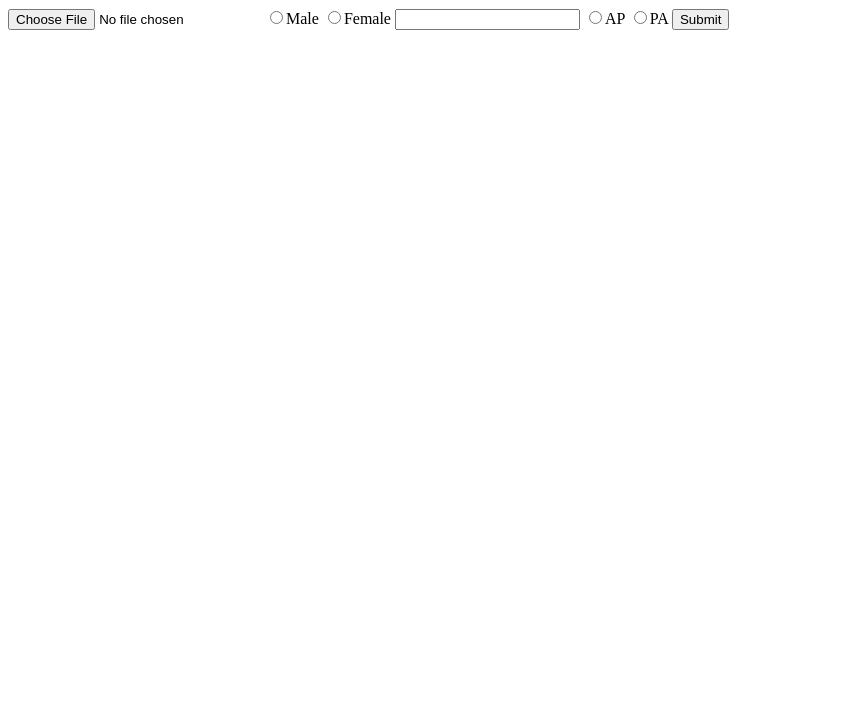
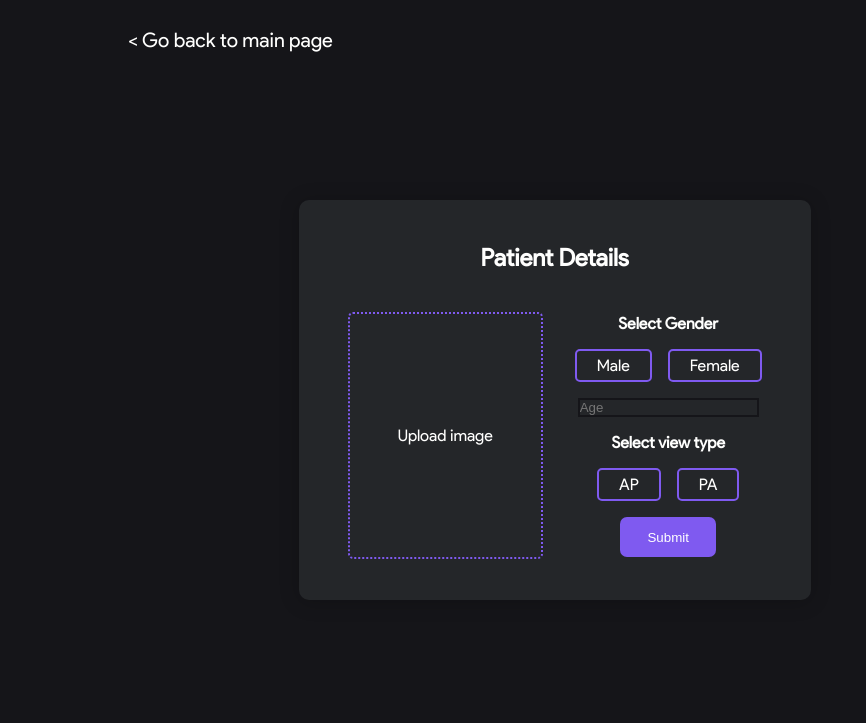
Before and after one commit to hakai2k/lcc, a plain HTML site: page template/model.html in a window 1280 px wide. Shown: the whole page, without its empty margins (0-866 px from the left). Drawn offline with Linux system fonts and the light colour scheme.

Commit message:
80% Completed
-Added styles for model.html
-Need to add JS response system
-Make some changes to patient details form in model.html

```diff
--- a/static/css/contact.css
+++ b/static/css/contact.css
@@ -41,7 +41,7 @@
     box-shadow: 0px 2px 20px 0.5px rgba(0, 0, 0, 0.2);
     padding: 0vh 3vw;
     height: 45vh;
-    width: 40vw;
+    width: 50vw;
     display: flex;
     flex-direction: column;
     justify-content: space-evenly;
@@ -61,9 +61,11 @@
         width: 100%;
         background-color: var(--bgColor2);
         border: 3px solid var(--bgColor);
+        color: var(--paraColor);
         border-radius: 10px;
     }
     & textarea{
+        color: var(--paraColor);
         height: 6rem;
         width: 100%;
         background-color: var(--bgColor2);
@@ -72,6 +74,7 @@
         resize: none;
     }
     & button{
+        cursor: pointer;
         height: 3rem;
         width: 6rem;
         background-color: var(--btnColor);
@@ -87,6 +90,7 @@
 }
 
 .contact-info{
+    width: 35vw;
     background-color: var(--bgColor2);
     border-radius: 10px;
     box-shadow: 0px 2px 20px 0.5px rgba(0, 0, 0, 0.2);
--- a/static/css/index.css
+++ b/static/css/index.css
@@ -51,6 +51,9 @@ html{
 .main-text{
     width: 50%;
     text-align: justify;
+    & span{
+        color: var(--btnColor);
+    }
 }
 
 .tryBtn{
--- a/static/css/model.css
+++ b/static/css/model.css
@@ -0,0 +1,116 @@
+:root{
+    --bgColor: #151519;
+    --bgColor2: #242629;
+    --headerColor: #fffffe;
+    --paraColor: #94a1b2;
+    --btnColor: #7f5af0;
+    --btnText: #fffffe;
+    --secondary: #72757e;
+    --tertiary: #2cb67d;
+}
+
+@font-face {
+    font-family: 'Product Sans Regular';
+    src: url('fonts/product-sans/Product Sans Regular.ttf');
+}
+
+*{
+    padding: 0;
+    margin: 0;
+    box-sizing: border-box;
+}
+
+body{
+    background-color: var(--bgColor);
+    font-family: 'Product Sans Regular';
+    color: var(--headerColor);
+}
+
+header{
+    height: 10vh;
+    width: 100vw;
+    padding: 0% 10%;
+    display: flex;
+    align-items: center;
+    & a{
+        text-decoration: none;
+        color: var(--headerColor);
+        font-size: 20px;
+    }
+}
+
+main{
+    height: 80vh;
+    padding: 5% 10%;
+    display: flex;
+    align-items: center;
+    justify-content: space-evenly;
+}
+
+form{
+    height: 50vh;
+    width: 40vw;
+    background-color: var(--bgColor2);
+    border-radius: 10px;
+    box-shadow: 0px 2px 20px 0.5px rgba(0, 0, 0, 0.2);
+    display: flex;
+    flex-direction: column;
+    align-items: center;
+    justify-content: space-evenly;
+    .form-main-container{
+        display: flex;
+        align-items: center;
+        justify-content: space-between;
+        gap: 2rem;
+    }
+    .form-container{
+        display: flex;
+        flex-direction: column;
+        align-items: center;
+        justify-content: space-evenly;
+        gap: 1rem;
+        & input[type="text"]{
+            background-color: var(--bgColor2);
+            border: 2px solid var(--bgColor);
+            color: var(--headerColor);
+        }
+    }
+    .image-container{
+        & input{
+            display: none;
+        }
+        & label{
+            padding: 7rem 3rem;
+            border-radius: 5px;
+            border: 2px dotted var(--btnColor);
+        }
+    }
+}
+
+.submit{
+    cursor: pointer;
+    height: 2.5rem;
+    width: 6rem;
+    background-color: var(--btnColor);
+    border: none;
+    border-radius: 7px;
+    color: var(--btnText);
+}
+
+.radio-container{
+    display: flex;
+    align-items: center;
+    gap: 1rem;
+    & input {
+        display: none;
+    }
+    & label {
+        padding: 5px 20px;
+        border: 2px solid var(--btnColor);
+        cursor: pointer;
+        border-radius: 5px;
+    }
+    & input:checked + label {
+        background-color: var(--btnColor);
+    }
+}
--- a/template/model.html
+++ b/template/model.html
@@ -7,15 +7,41 @@
     <title>Document</title>
 </head>
 <body>
-    <form id="preForm" method="post" enctype="multipart/form-data" action="http://127.0.0.1:5000/model.html">
-        <input type="file" id="image" name="image" accept="image/*">
-        <input type="radio" id="gender" name="gender" value="M">Male
-        <input type="radio" id="gender" name="gender" value="F">Female
-        <input type="text" id="age" name="age">
-        <input type="radio" id="view" name="view" value="AP">AP
-        <input type="radio" id="view" name="view" value="PA">PA
-        <input type="submit" class="submit">
-    </form>
+    <header>
+        <a href="index.html"> < Go back to main page </a>
+    </header>
+    <main>
+        <form id="preForm" method="post" enctype="multipart/form-data" action="http://127.0.0.1:5000/model.html">
+            <h2>Patient Details</h2>
+            <div class="form-main-container">
+                <div class="image-container">
+                    <input type="file" id="image" class="select-image" name="image" accept="image/*" required>
+                    <label for="image">Upload image</label>
+                </div>
+                <div class="form-container">
+                    <h4>Select Gender</h4>
+                    <div class="radio-container">
+                        <input type="radio" id="mgender" name="gender" value="M" required>
+                        <label for="mgender">Male</label>
+                        <input type="radio" id="fgender" name="gender" value="F" required>
+                        <label for="fgender">Female</label>
+                    </div>
+                    <input type="text" id="age" name="age" placeholder="Age" required>
+                    <h4>Select view type</h4>
+                    <div class="radio-container">
+                        <input type="radio" id="viewap" name="view" value="AP" required>
+                        <label for="viewap">AP</label>
+                        <input type="radio" id="viewpa" name="view" value="PA" required>
+                        <label for="viewpa">PA</label>
+                    </div>
+                    <input type="submit" class="submit">
+                </div>
+            </div>
+        </form>
+        <div class="response-text">
+            <p id="output"></p>
+        </div>
+    </main>
     <script>
         const URL = 'http://127.0.0.1:5000/model.html'
         const preForm = document.getElementById('preForm')
@@ -24,7 +50,8 @@
             const data = new FormData(preForm)
             const response = await fetch(URL, {method:'POST', body:data})
             const prediction = await response.json()
-            console.log(prediction)
+            output = document.getElementById('output')
+            output.innerHTML = prediction
         })
     </script>
 </body>
```
Also changed, not shown: template/index.html (+1 -26 lines).
